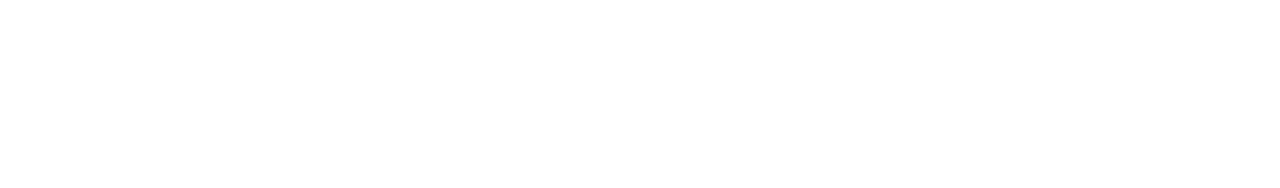
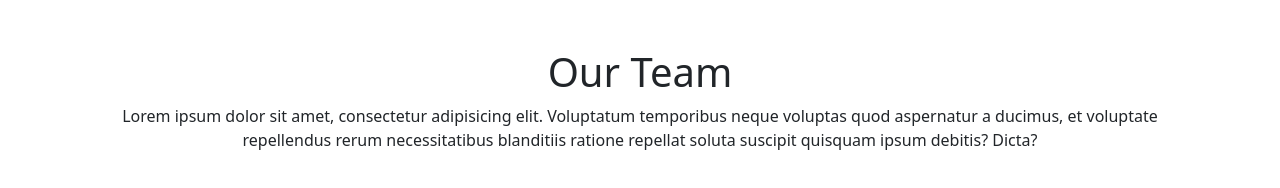
Before and after one commit to marroccuandrea/js-our-team, a plain HTML site: page index.html in a window 1280 px wide. Drawn offline with nearby package versions, Linux system fonts and the light colour scheme.

Commit message:
html scheletro

```diff
--- a/index.html
+++ b/index.html
@@ -9,9 +9,14 @@
     <title>Our Team</title>
 </head>
 <body>
+    <div class="container mt-5 text-center">
+        <h1>Our Team</h1>
+        <p>Lorem ipsum dolor sit amet, consectetur adipisicing elit. Voluptatum temporibus neque voluptas quod aspernatur a ducimus, et voluptate repellendus rerum necessitatibus blanditiis ratione repellat soluta suscipit quisquam ipsum debitis? Dicta?</p>
+    </div>
+    <div class="container m-4">
+        <div class="row row-cols-3 output"></div>
 
-
-
+    </div>
 
 
     <script src="script.js"></script>
```
